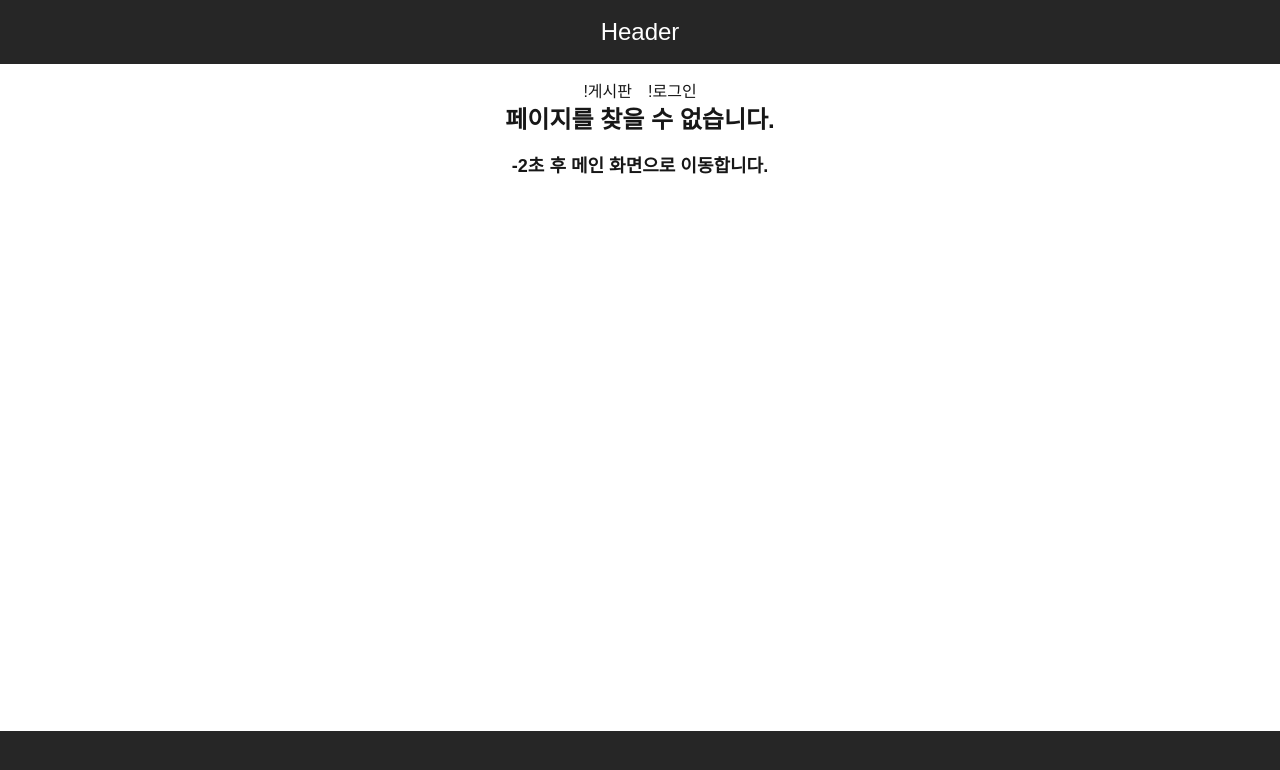
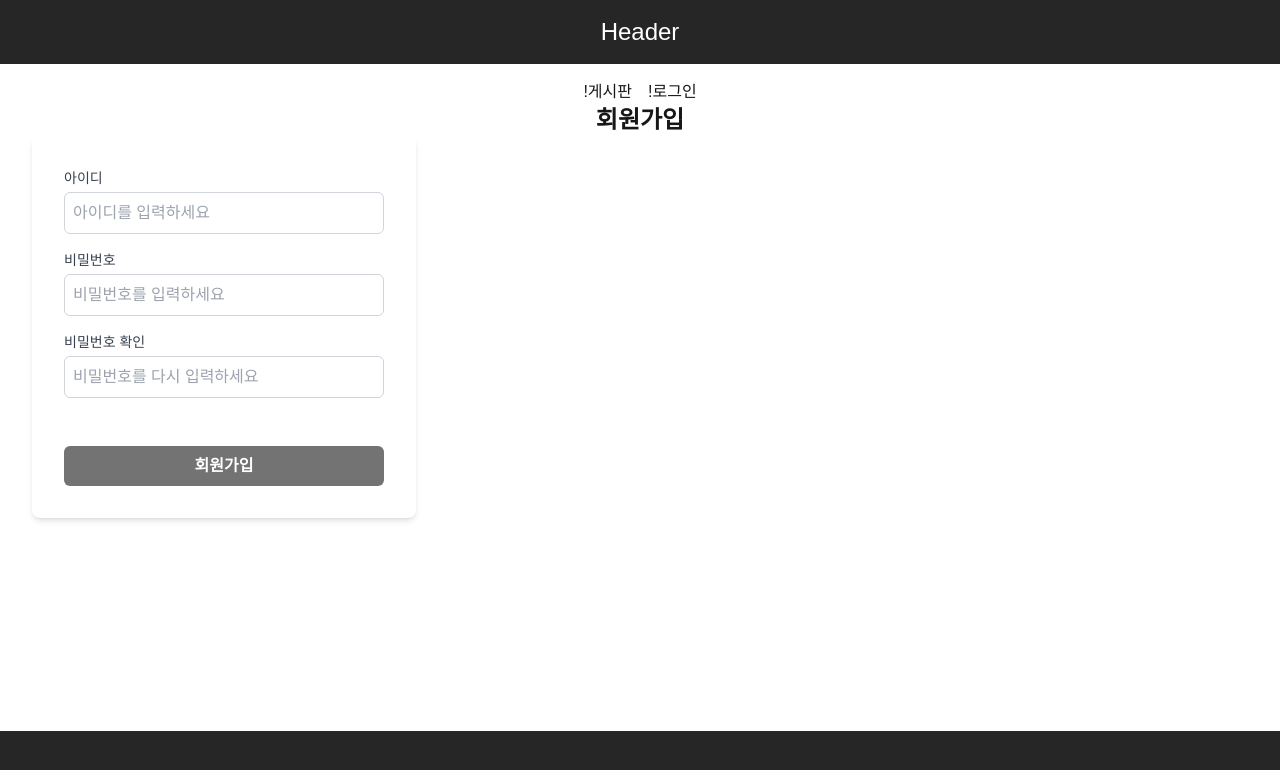
Before and after one commit to wsk-prj/next-crud, a Next.js app: page /auth/register in a window 1280 px wide. Before the commit this address had no page. Shown: the top 770 px of the page. Built offline with nearby package versions, Linux system fonts and the light colour scheme; no server answers.

Commit message:
:art:design: 회원가입 화면 구현

```diff
--- /dev/null
+++ b/src/app/auth/register/page.tsx
@@ -0,0 +1,103 @@
+"use client";
+
+import { POST } from "@/scripts/api/apiClient";
+import { redirect } from "next/navigation";
+import { useState } from "react";
+
+interface RegisterDTO {
+  loginId: string;
+  password: string;
+}
+
+const Register = () => {
+  const [loginId, setLoginId] = useState("");
+  const [password, setPassword] = useState("");
+  const [confirmPassword, setConfirmPassword] = useState("");
+  const [error, setError] = useState("");
+
+  const handleSubmit = async (e: React.FormEvent<HTMLFormElement>) => {
+    e.preventDefault();
+
+    if (password !== confirmPassword) {
+      setError("비밀번호가 일치하지 않습니다.");
+      return;
+    }
+
+    try {
+      const response = await POST<RegisterDTO>("/user", {
+        loginId,
+        password,
+      });
+
+      console.log(response.data);
+      redirect("/");
+    } catch (error) {
+      if (error instanceof Error) {
+        setError(error.message);
+      } else {
+        setError("회원가입 중 알 수 없는 오류가 발생했습니다.");
+      }
+    }
+  };
+
+  return (
+    <>
+      <h2 className="text-2xl font-bold text-center">회원가입</h2>
+      <div className="bg-white p-8 rounded-lg shadow-md w-96">
+        <form className="flex flex-col gap-y-4" onSubmit={handleSubmit}>
+          <div>
+            <label className="block text-sm font-medium text-gray-700 mb-1" htmlFor="loginId">
+              아이디
+            </label>
+            <input
+              type="text"
+              id="loginId"
+              value={loginId}
+              onChange={(e) => setLoginId(e.target.value)}
+              className="border border-gray-300 rounded-md p-2 w-full"
+              placeholder="아이디를 입력하세요"
+              required
+            />
+          </div>
+          <div>
+            <label className="block text-sm font-medium text-gray-700 mb-1" htmlFor="password">
+              비밀번호
+            </label>
+            <input
+              type="password"
+              id="password"
+              value={password}
+              onChange={(e) => setPassword(e.target.value)}
+              className="border border-gray-300 rounded-md p-2 w-full"
+              placeholder="비밀번호를 입력하세요"
+              required
+            />
+          </div>
+          <div>
+            <label className="block text-sm font-medium text-gray-700 mb-1" htmlFor="confirmPassword">
+              비밀번호 확인
+            </label>
+            <input
+              type="password"
+              id="confirmPassword"
+              value={confirmPassword}
+              onChange={(e) => setConfirmPassword(e.target.value)}
+              className="border border-gray-300 rounded-md p-2 w-full"
+              placeholder="비밀번호를 다시 입력하세요"
+              required
+            />
+          </div>
+          <div className="h-4">{error && <p className="text-red-500 text-sm">{error}</p>}</div>
+          <button
+            type="submit"
+            className="w-full bg-neutral-500 text-white font-semibold py-2 rounded-md hover:bg-neutral-600 transition duration-200"
+          >
+            회원가입
+          </button>
+        </form>
+      </div>
+    </>
+  );
+};
+
+export default Register;
```
